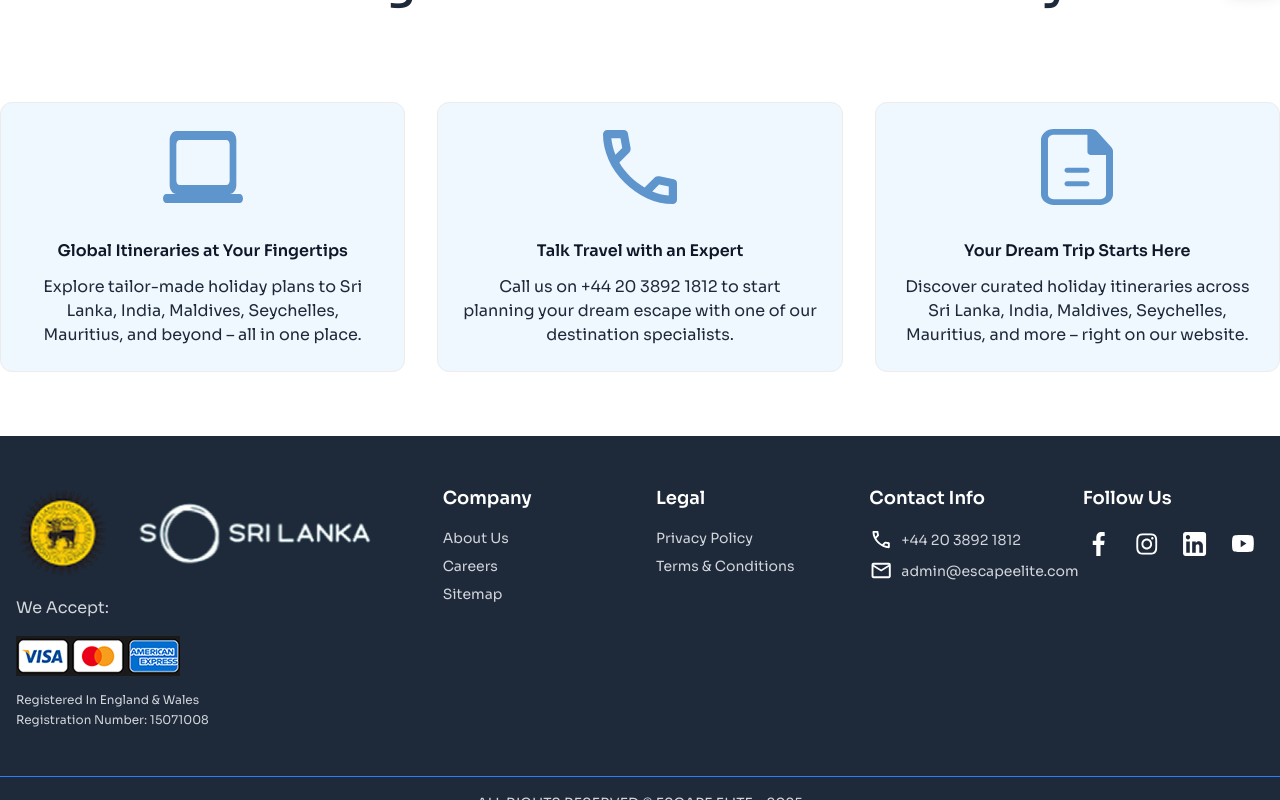
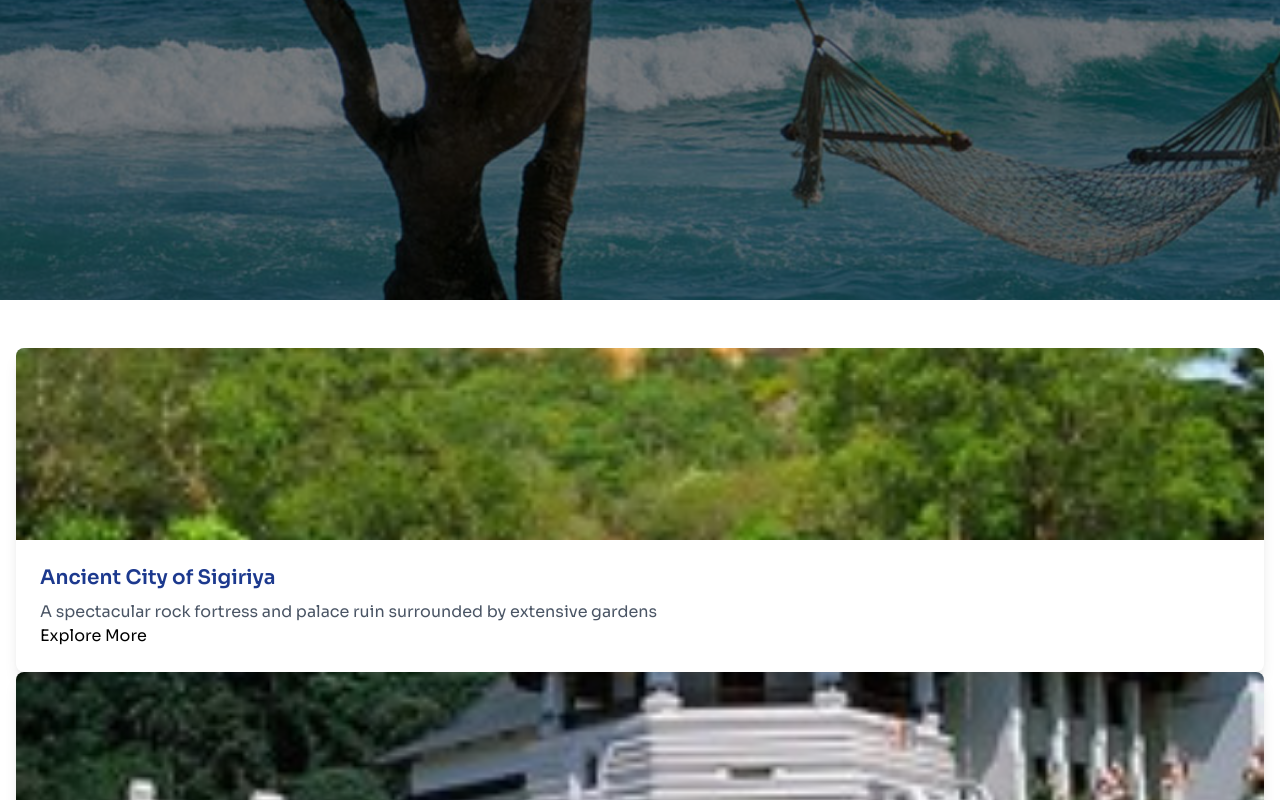
Before and after one commit to Rajith0417/escapeelite, a Next.js app: page /attractions in a window 1280 px wide. Shown: the part 450-1250 px from the top of the page. Built offline with nearby package versions, Linux system fonts and the light colour scheme.

Commit message:
feat: attraction page partially done

```diff
--- a/src/app/attractions/page.tsx
+++ b/src/app/attractions/page.tsx
@@ -1,7 +1,15 @@
+"use client"
+import ExploreCardSection from '@/components/ExploreCardSection'
+import Hero from '@/components/Hero'
 import React from 'react'
+
+const basePath = process.env.NEXT_PUBLIC_BASE_PATH || "";
 
 export default function Attractions() {
   return (
-    <div>Attractions</div>
+    <>
+      <Hero image={`${basePath}/banners/image13.png`} titleDesktop='Explore Sri Lanka Your Way' titleMobile='Explore Sri Lanka Your Way'/>
+      <ExploreCardSection/>
+    </>
   )
 }
--- /dev/null
+++ b/src/components/ExploreCard.tsx
@@ -0,0 +1,29 @@
+import React from "react";
+import Image from "next/image";
+
+interface ExploreCardProps {
+    id: number;
+    name: string;
+    description: string;
+    image: string;
+}
+
+function ExploreCard({id, name, description, image}: ExploreCardProps) {
+  return (
+    <div className="bg-white rounded-lg shadow-lg overflow-hidden transition-transform duration-300 hover:scale-101"
+    >
+      <div className="relative h-48 w-full">
+        <Image src={image} alt={name} fill className="object-cover" />
+      </div>
+      <div className="p-6">
+        <h3 className="text-xl font-semibold text-blue-900 mb-2">
+          {name}
+        </h3>
+        <p className="text-gray-600">{description}</p>
+        <a href="">Explore More</a>
+      </div>
+    </div>
+  );
+}
+
+export default ExploreCard;
--- /dev/null
+++ b/src/components/ExploreCardSection.tsx
@@ -0,0 +1,75 @@
+import React from "react";
+import ExploreCard from "./ExploreCard";
+
+export default function ExploreCardSection() {
+  const cards = [
+    {
+      id: 1,
+      name: "Ancient City of Sigiriya",
+      description:
+        "A spectacular rock fortress and palace ruin surrounded by extensive gardens",
+      image: "images/sigiriya.jpg", // You'll need to add this image
+    },
+    {
+      id: 2,
+      name: "Sacred City of Kandy",
+      description:
+        "Home to the Temple of the Tooth Relic, one of Buddhism's most sacred sites",
+      image: "images/kandy.jpg", // You'll need to add this image
+    },
+    {
+      id: 3,
+      name: "Old Town of Galle",
+      description:
+        "A fortified city built by European colonists in South and Southeast Asia",
+      image: "images/galle.jpg", // You'll need to add this image
+    },
+    {
+      id: 4,
+      name: "Golden Temple of Dambulla",
+      description:
+        "A well-preserved cave temple complex with Buddhist mural paintings and statues",
+      image: "images/dambulla.jpg", // You'll need to add this image
+    },
+    {
+      id: 5,
+      name: "Sinharaja Forest Reserve",
+      description:
+        "The country's last viable area of primary tropical rainforest with endemic wildlife",
+      image: "images/sinharaja.jpg", // You'll need to add this image
+    },
+    {
+      id: 6,
+      name: "Ancient City of Polonnaruwa",
+      description:
+        "The medieval capital with well-preserved ruins of beautiful gardens and monuments",
+      image: "images/polonnaruwa.jpg", // You'll need to add this image
+    },
+    {
+      id: 7,
+      name: "Sacred City of Anuradhapura",
+      description:
+        "One of the ancient capitals of Sri Lanka, famous for its well-preserved ruins",
+      image: "images/anuradhapura.jpg", // You'll need to add this image
+    },
+    {
+      id: 8,
+      name: "Central Highlands of Sri Lanka",
+      description:
+        "A region of montane rainforests with an exceptionally rich biodiversity",
+      image: "images/highlands.jpg", // You'll need to add this image
+    },
+  ];
+
+  return (
+    <section>
+        <div className="container mx-auto px-4 py-12">
+          <div className="test">
+            {cards.map((card) => (
+                <ExploreCard key={card.id} id={card.id} name={card.name} description={card.description} image={card.image}/>
+            ))}
+          </div>
+        </div>
+    </section>
+  )
+}
```
Also changed, not shown: public/banners/image13.png (added).
